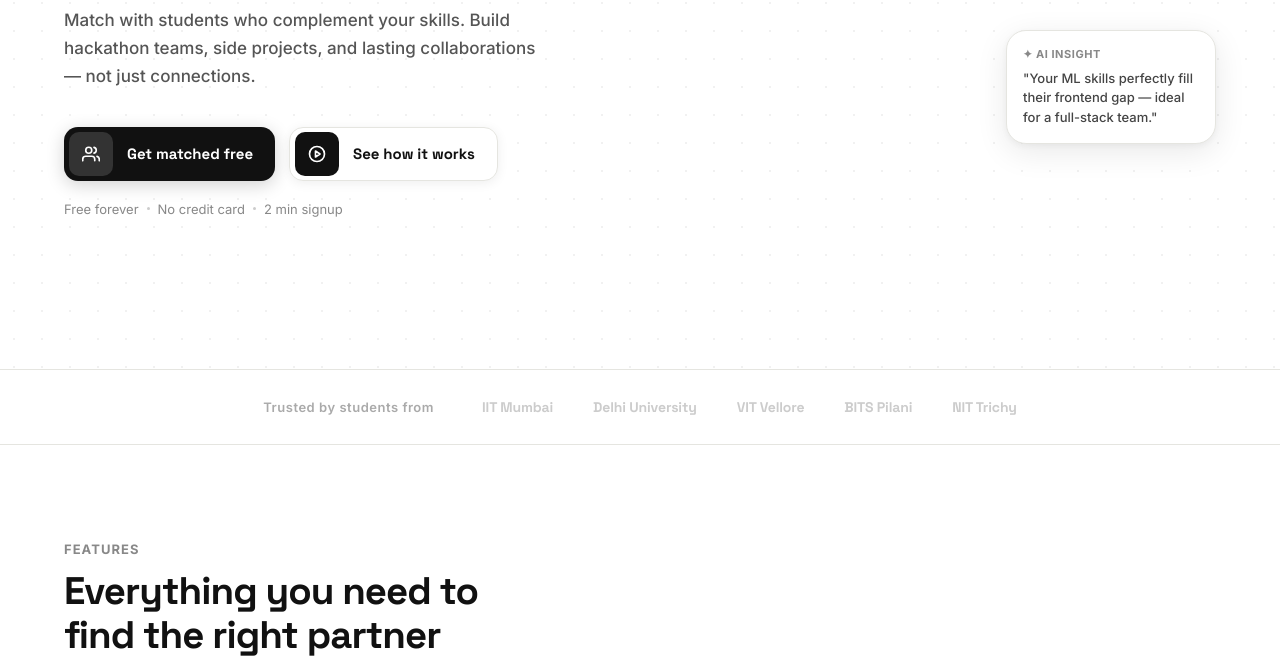
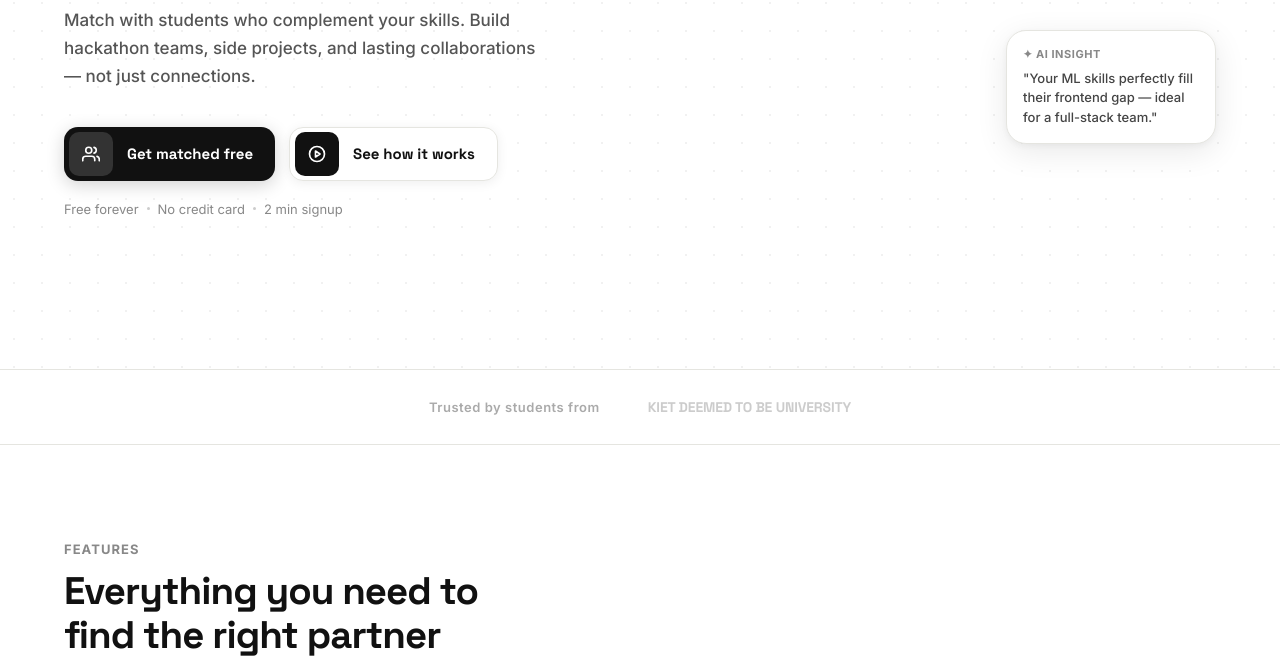
Before and after one commit to KJEmpireE07/stackmate, a website: page public/index.html in a window 1280 px wide. Shown: the part 431-1097 px from the top of the page. Drawn offline with Linux system fonts and the light colour scheme.

Commit message:
modifiled auth.js

```diff
--- a/public/index.html
+++ b/public/index.html
@@ -817,11 +817,11 @@
     <div class="wrap uni-strip-inner">
       <span class="uni-label">Trusted by students from</span>
       <div class="uni-names">
-        <span class="uni-name">IIT Mumbai</span>
-        <span class="uni-name">Delhi University</span>
+        <span class="uni-name">KIET DEEMED TO BE UNIVERSITY</span>
+        <!-- <span class="uni-name">Delhi University</span>
         <span class="uni-name">VIT Vellore</span>
         <span class="uni-name">BITS Pilani</span>
-        <span class="uni-name">NIT Trichy</span>
+        <span class="uni-name">NIT Trichy</span> -->
       </div>
     </div>
   </div>
```
